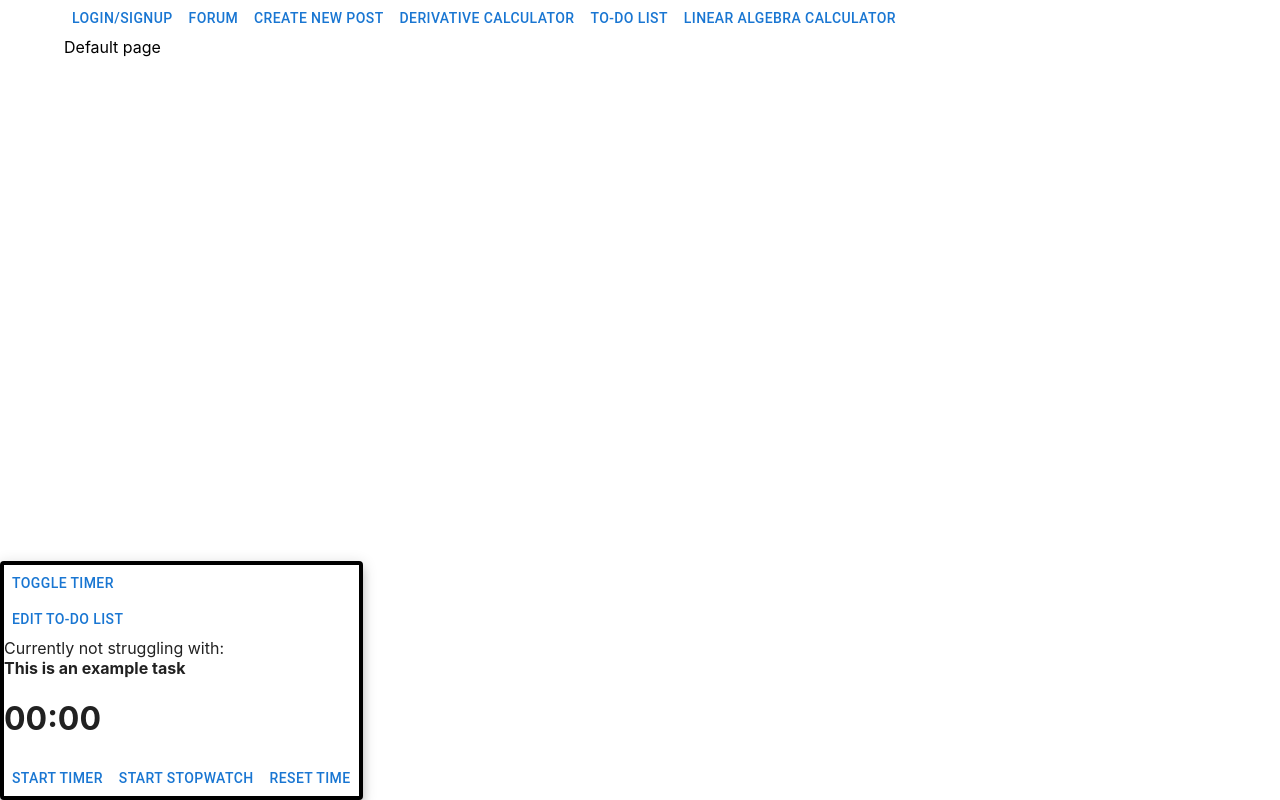
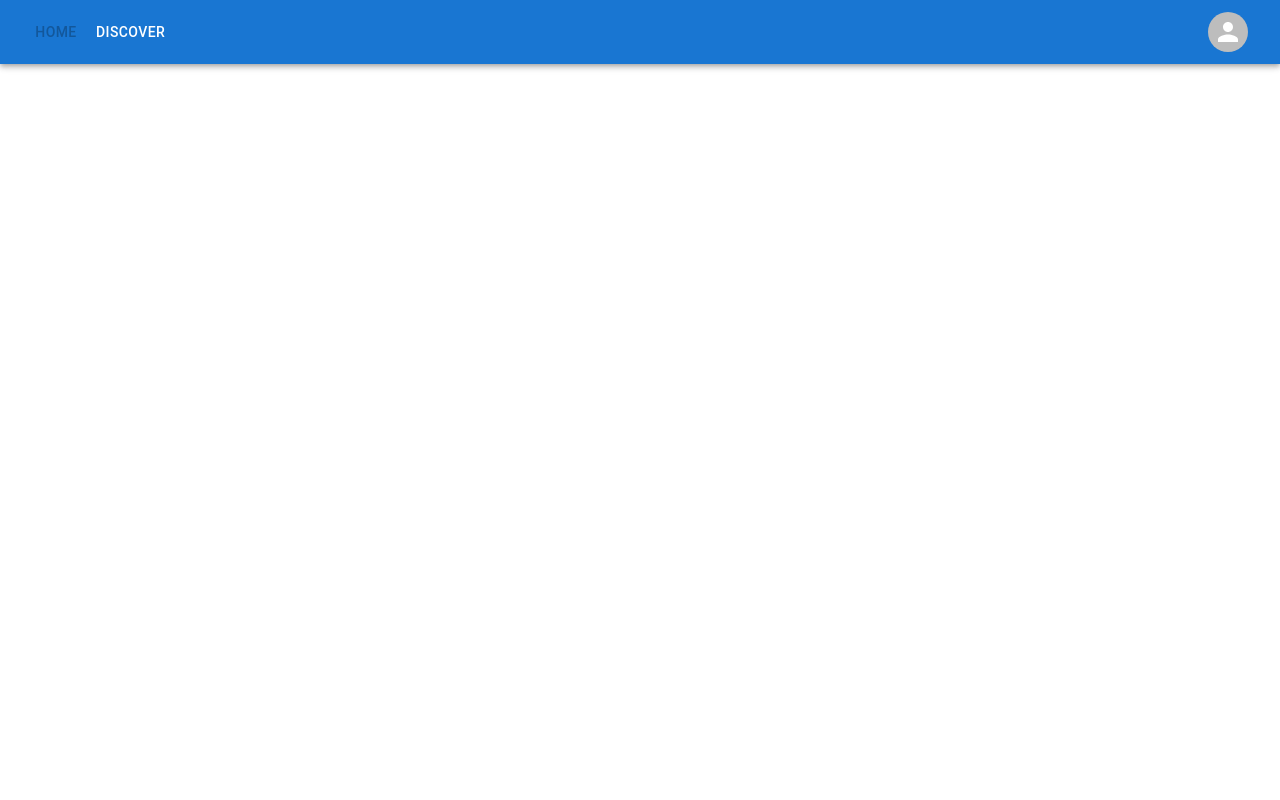
Before and after one commit to UTSCCSCC01/finalprojectf22-nostruggle, a React (Create React App) app in the folder client/: page / in a window 1280 px wide. Built offline with nearby package versions, Linux system fonts and the light colour scheme; the HTML template or start-up script is replaced by a standard one.

Commit message:
NOS-28 Created Top Navigation Bar

```diff
--- a/client/src/App.js
+++ b/client/src/App.js
@@ -6,6 +6,7 @@ import { useNavigate } from "react-router-dom";
 import Zane from './components/Linear_Algebra_Calculators.js';
 
 import Timer from './components/features/Timer'
+import NavBar from './components/NavBar';
 function App() {
 
   const [buttonPopup, setButtonPopup] = useState(false);
@@ -16,6 +17,10 @@ function App() {
 
 
   return (
+    <>
+      <NavBar active='Home' />
+    </>
+    /*
     <Container maxWidth="lg">
 
       <Button onClick={() => setPage("Catherine")}>Login/Signup</Button>
@@ -30,7 +35,7 @@ function App() {
       <Features page={page}/>
       <Timer/>
     </Container>
-
+    */
   );
 }
 
--- /dev/null
+++ b/client/src/components/NavBar/NavBar.css
@@ -0,0 +1,5 @@
+.UserMenu {
+    max-width: 400px;
+    position: absolute;
+    right: 0px;
+}
--- /dev/null
+++ b/client/src/components/NavBar/UserMenu.js
@@ -0,0 +1,22 @@
+import { Card, MenuList, MenuItem, Typography } from "@mui/material"
+
+const UserMenu = () => {
+
+    const menuItems = [ 'Profile', 'Sign Out' ];
+
+    const showItems = (item) => {
+        return (
+            <MenuItem key={ item }>
+                <Typography textAlign="center">{ item }</Typography>
+            </MenuItem>
+        )
+    };
+
+    return (
+        <Card raised='true' className='UserMenu'>
+            <MenuList>{ menuItems.map((item) => showItems(item)) }</MenuList>
+        </Card>
+    )
+}
+
+export default UserMenu
--- /dev/null
+++ b/client/src/components/NavBar/index.js
@@ -0,0 +1,48 @@
+import React, { useState } from 'react';
+import { AppBar, Toolbar, Box, Tooltip, Button, IconButton, Avatar } from "@mui/material";
+
+import UserMenu from "./UserMenu";
+import './NavBar.css'
+
+const NavBar = (props) => {
+
+    const pages = ['Home', 'Discover'];
+    const [ open, setOpen ] = useState(false);
+
+    const showPage = (page) => {
+        return (
+            <Tooltip title={ 'Open ' + page } key={ page }>
+                <span>
+                    <Button
+                    disabled={ props.active === page }
+                    sx={{ color: 'white' }}
+                    >{ page }</Button>
+                </span>
+            </Tooltip>
+        )
+    };
+
+    return (
+        <>
+            <AppBar position='static'>
+                <span>
+                    <Toolbar>
+                        <Box sx={{ flexGrow: 1, display: 'flex' }}>
+                        { pages.map((page) => showPage(page)) }
+                        </Box>
+                        <Box className='icon'>
+                            <Tooltip title='Click to Open Menu'>
+                                <IconButton onClick={() => setOpen(!open)}>
+                                    <Avatar /*alt='put alt text' src='../../static/images/???'*//>
+                                </IconButton>
+                            </Tooltip>
+                        </Box>
+                    </Toolbar>
+                </span>
+            </AppBar>
+            { open && <UserMenu /> }
+        </>
+    )
+}
+
+export default NavBar
```
